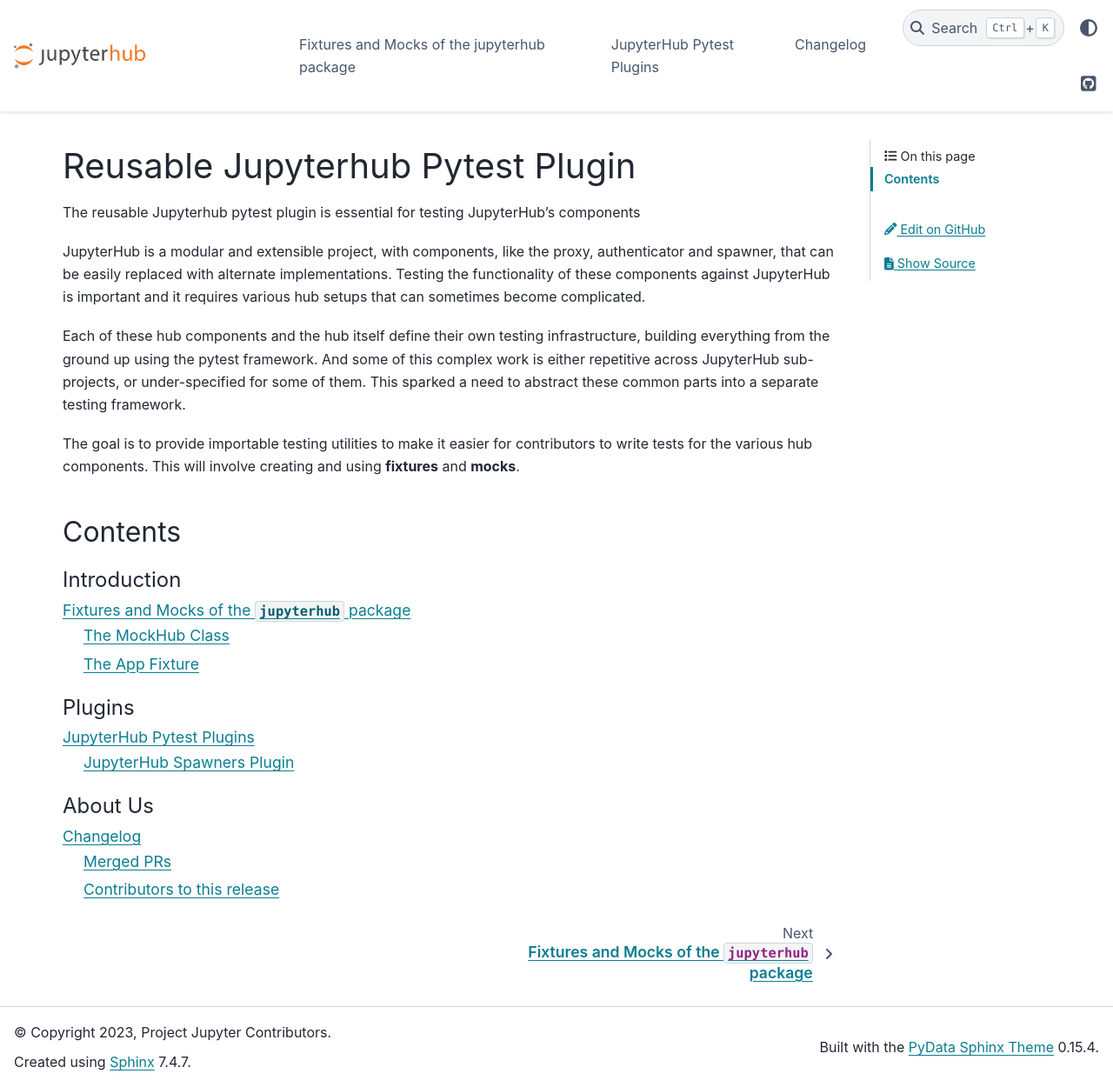
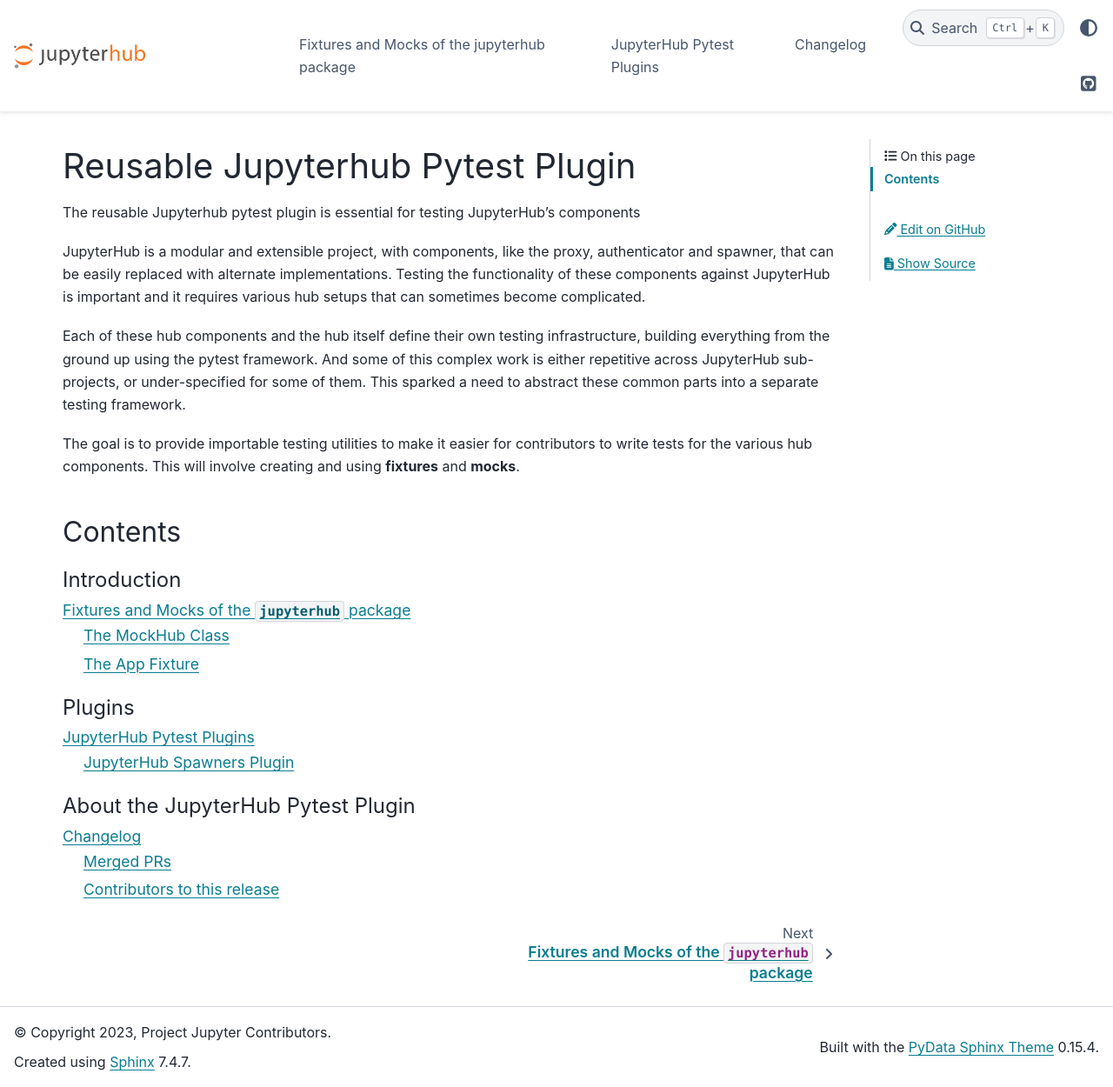
Before and after one commit to jupyterhub/pytest-jupyterhub, a Sphinx documentation site: the page built from docs/source/index.md, in a window 1280 px wide and 1250 px high. Shown: the whole window at 87% size. Built offline with Sphinx 7.4.7 and the PyData theme 0.15.4, drawn with Linux system fonts in a browser that asks for light colours.

Commit message:
change all instances of 'api' to 'plugins'

````diff
--- a/docs/source/index.md
+++ b/docs/source/index.md
@@ -21,12 +21,12 @@
 ```{toctree}
 :maxdepth: 2
 :caption: Plugins
-api/index
+plugins/index
 ```
 
 ```{toctree}
 :maxdepth: 2
-:caption: About Us
+:caption: About the JupyterHub Pytest Plugin
 changelog
 ```
 
````
Also changed, not shown: docs/source/plugins/index.md (renamed from docs/source/api/index.md, +1 -1 lines), docs/source/plugins/jupyterhub_spawners.md (renamed from docs/source/api/jupyterhub_spawners.md).
